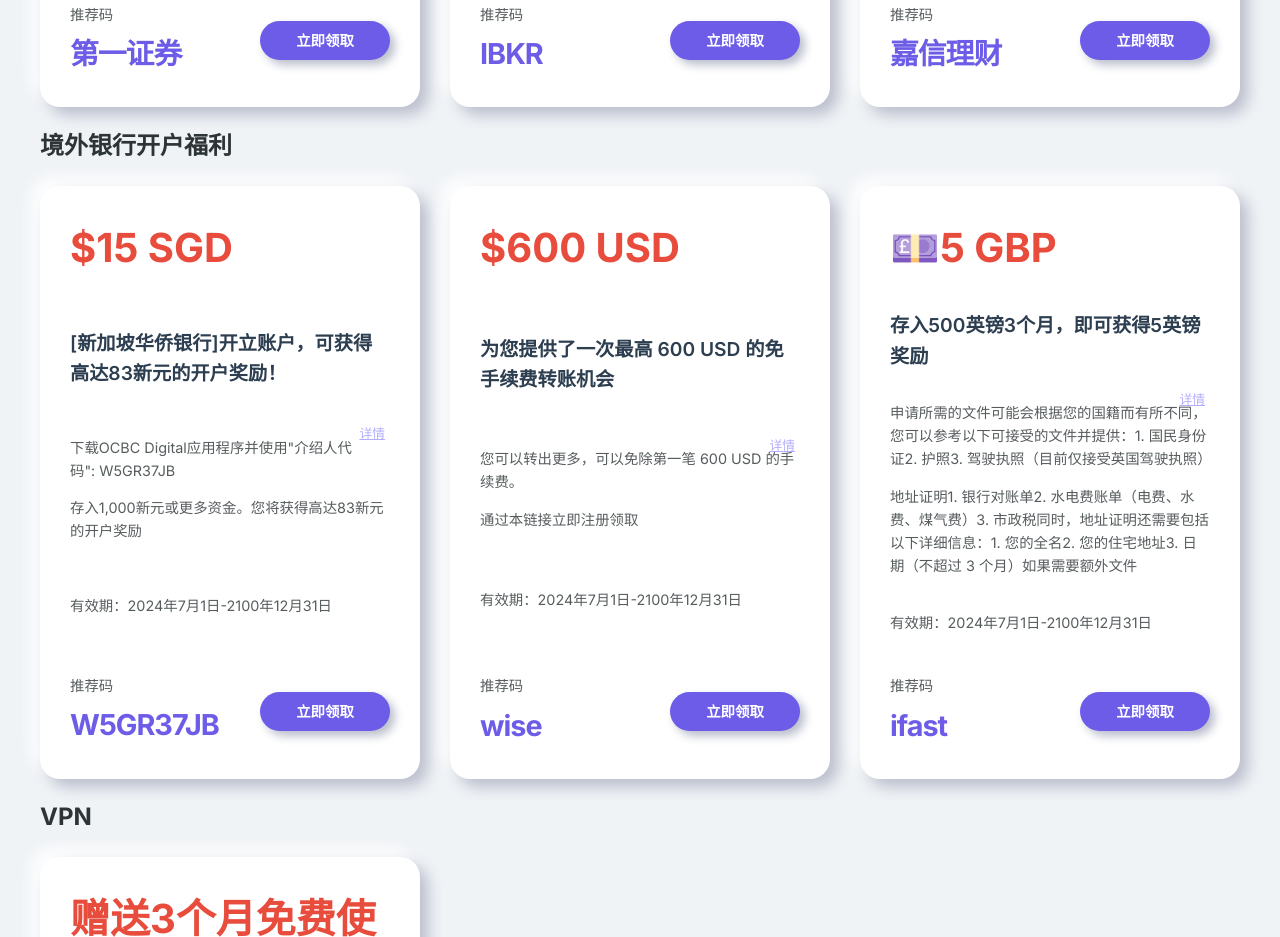
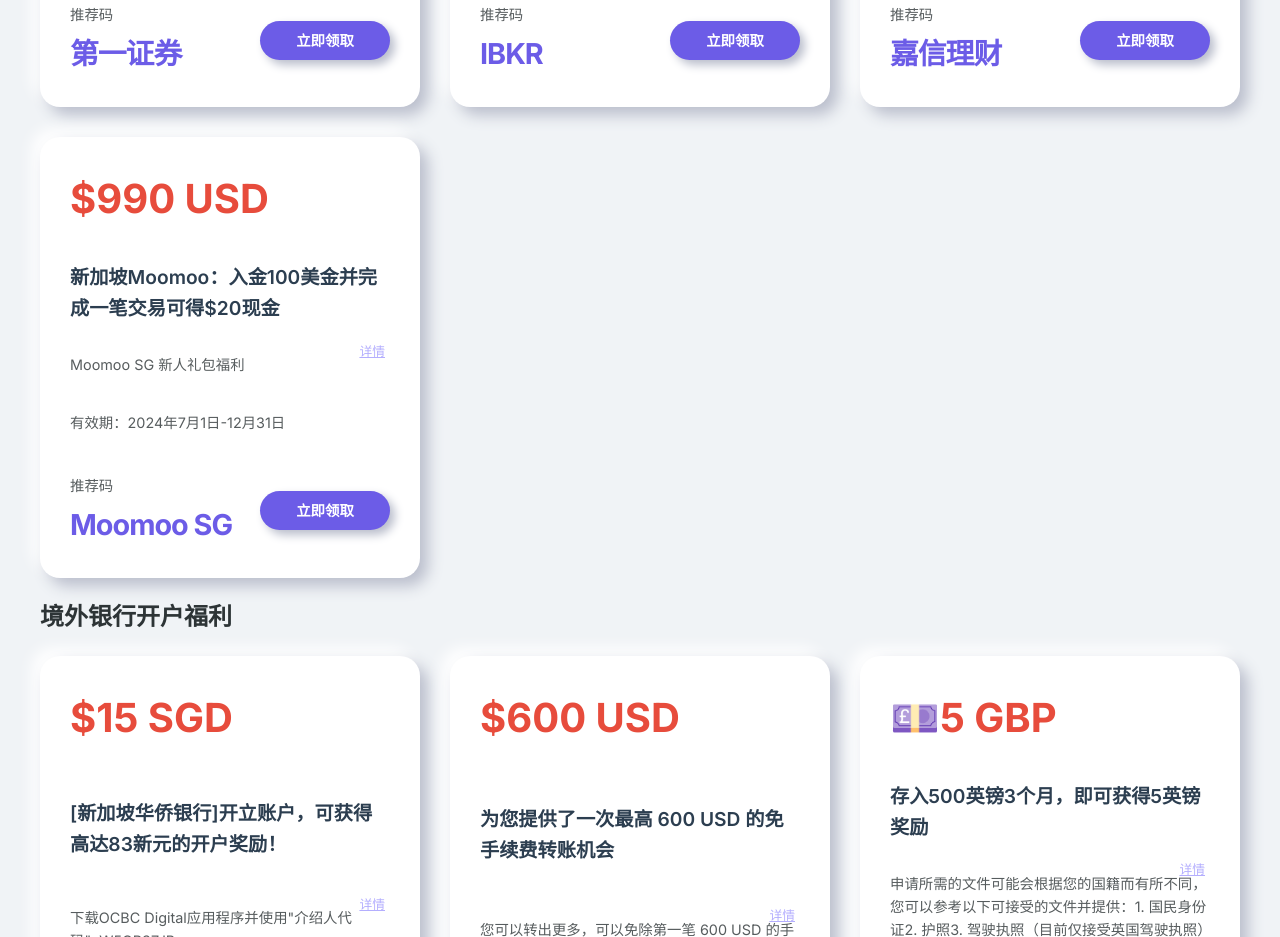
Before and after one commit to ailaosji/fuli, a plain HTML site: page index.html in a window 1280 px wide. Shown: the part 1758-2695 px from the top of the page. Drawn offline with Linux system fonts and the light colour scheme.

Commit message:
Update index.html

```diff
--- a/index.html
+++ b/index.html
@@ -250,6 +250,29 @@
                 <a href="https://www.schwab.com/client-referral?refrid=REFERCHPQ83NZ" class="btn-claim" target="_blank" rel="noopener noreferrer">立即领取</a>
                 </div>
             </article>
+             <article class="coupon-item">
+                <div class="coupon-amount">$990 USD</div>
+                <h2 class="coupon-title">新加坡Moomoo：入金100美金并完成一笔交易可得$20现金</h2>
+                <div class="coupon-rules">
+                    <button class="btn-details">详情</button>
+                    <p>Moomoo SG 新人礼包福利</p>
+                    <div class="coupon-rules-details">
+                        <p>1. 存入S$100，并执行1笔买入交易，获得S$20现金福利;</p>
+                        <p>2. 存入S$3.000，并执行3笔买入交，免费获得价值约S$70的碎碎股礼包”x1;</p>
+                        <p>3. 存入S$10.000，并执行8笔买入交与免费获得价值约S$70的碎碎股礼包”x3;</p>
+                        <p>4. 存入S$100.000免费获得价值约S$243的1股Apple(NASDAQ:AAPL)</p>
+                    </div>
+                </div>
+                <div class="coupon-validity">
+                    有效期：2024年7月1日-12月31日
+                </div>
+                <div class="coupon-footer">
+                <div class="referral-code"> <span class="referral-label">推荐码</span>
+                    <h1 class="code"> Moomoo SG </h1>
+                </div>
+                <a href="https://j.moomoo.com/017wOA" class="btn-claim" target="_blank" rel="noopener noreferrer">立即领取</a>
+                </div>
+            </article>
         </section>
 
         <h2>境外银行开户福利</h2>
```
